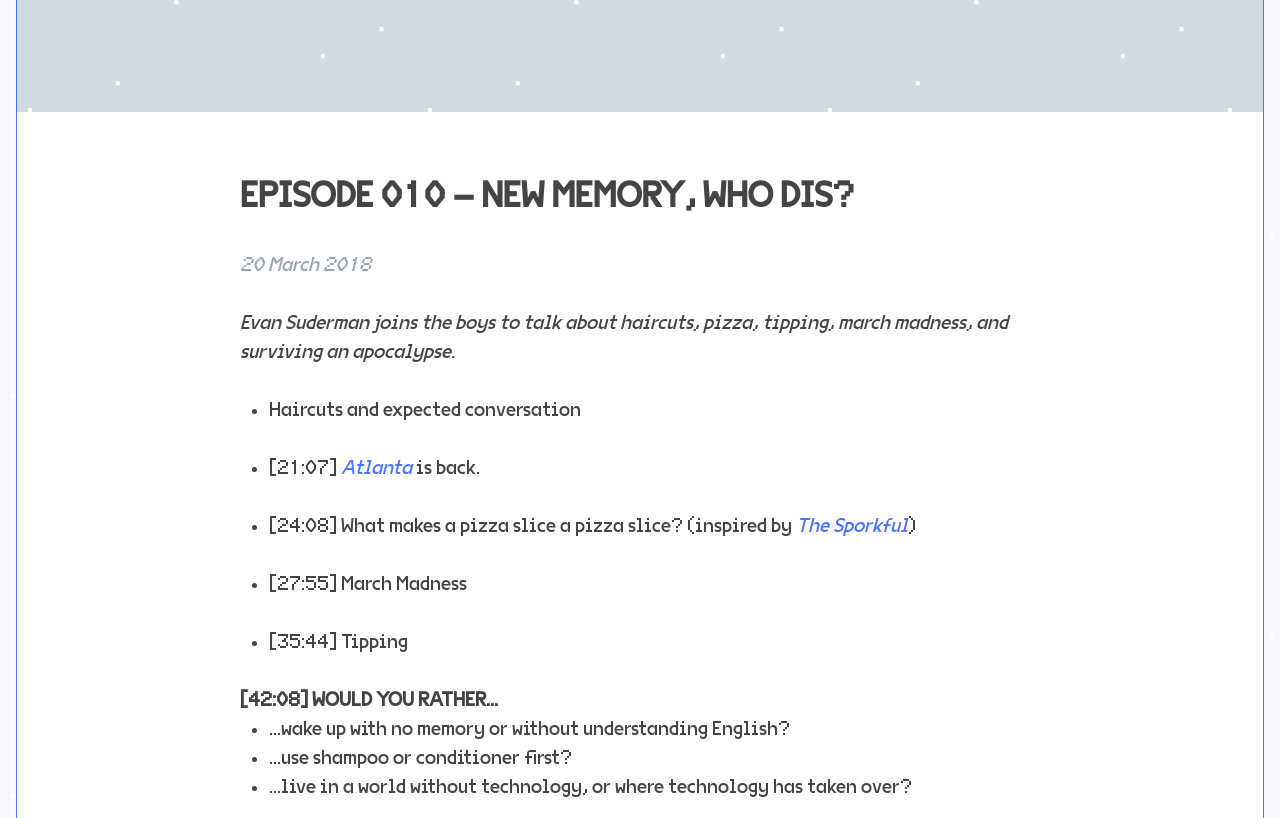
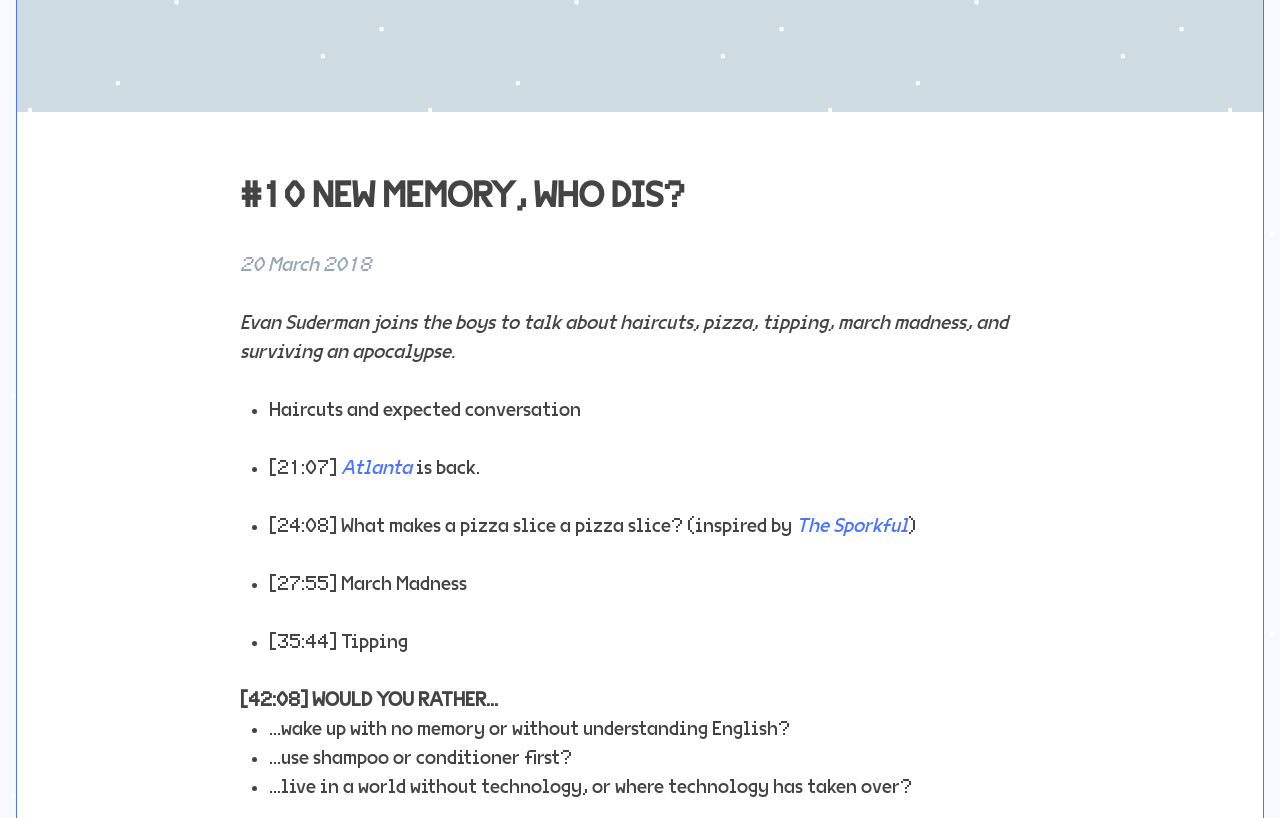
Before and after one commit to jondueck/whatevertown, a Jekyll site: the page built from _posts/2018-03-20-010.md, in a window 1280 px wide and 900 px high, scrolled down 307 px, cut to the strip 82-900 px from the top of the window. Built offline with Jekyll 4.4.1, drawn with Linux system fonts in a browser that asks for light colours; some web fonts are replaced; comment, search, counter and statistics services are not loaded.

Commit message:
Updated 010

```diff
--- a/_posts/2018-03-20-010.md
+++ b/_posts/2018-03-20-010.md
@@ -1,5 +1,5 @@
 ---
-title: Episode 010 – New Memory, Who Dis?
+title: "#10 New Memory, Who Dis?"
 date: 2018-03-20 14:50:00 -05:00
 permalink: "/episode/10/"
 author: Whatevertown
@@ -18,8 +18,8 @@ duration: 00:60:42
 length: 87628500
 explicit: 'no'
 block: 'no'
+comments: true
 layout: post
-comments: true
 ---
 
 - Haircuts and expected conversation
```
